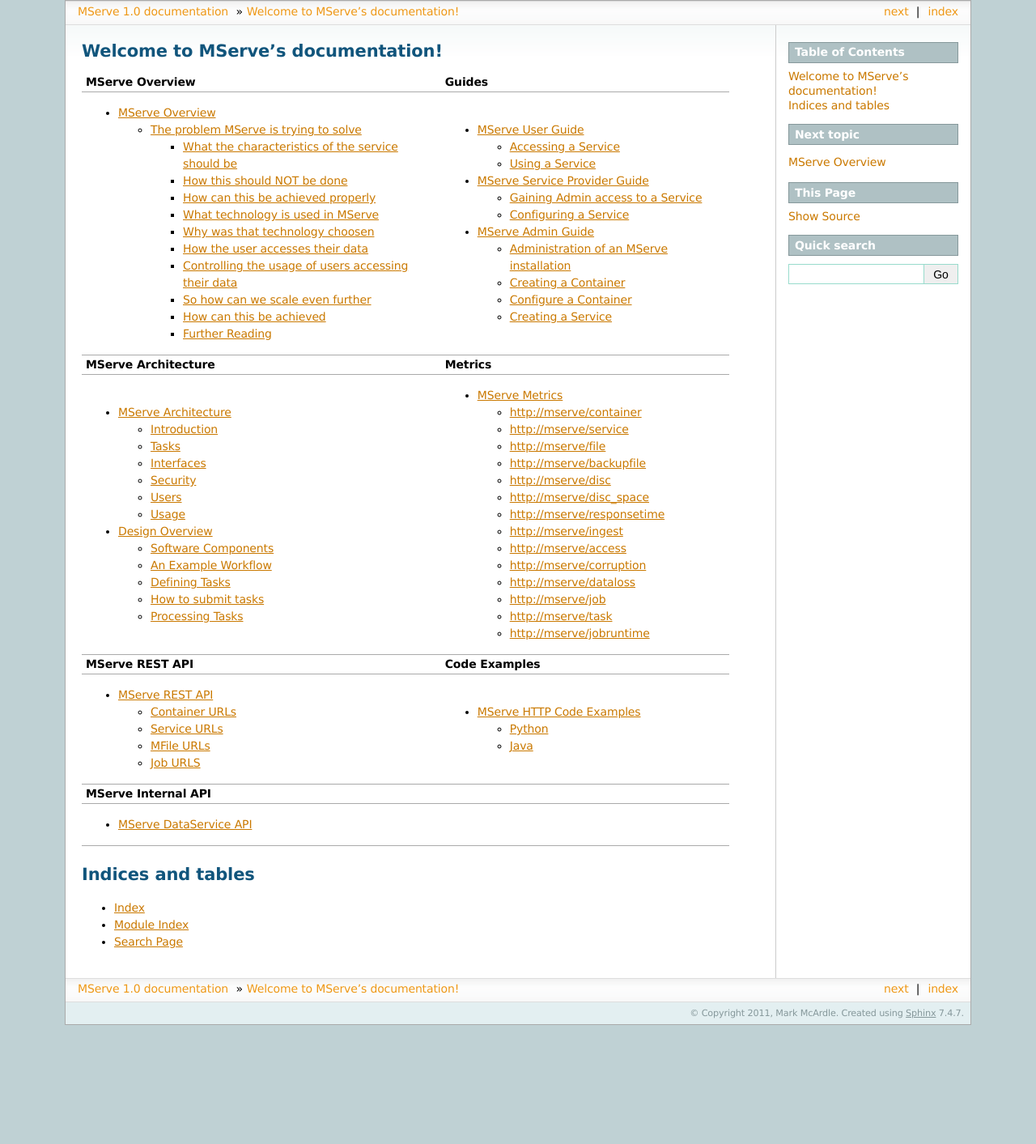
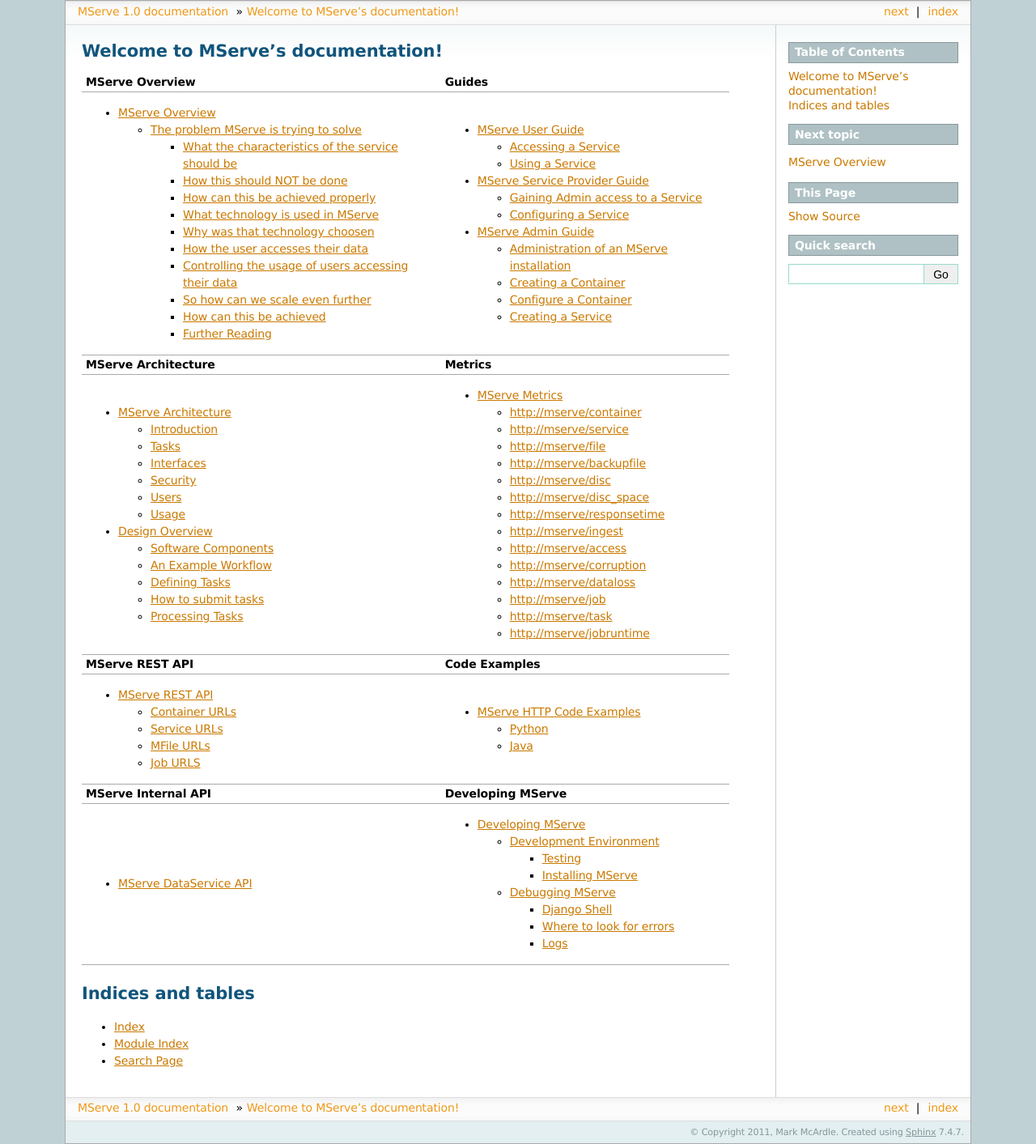
Before and after one commit to mmcardle/MServe, a Sphinx documentation site: the page built from docs/index.rst, in a window 1280 px wide. Shown: the whole page at 81% size. Built offline with Sphinx 7.4.7, drawn with Linux system fonts in a browser that asks for light colours; before the commit the page ends 1266 px from its top, so only the background shows below that; some of the changed lines change nothing that is shown.

Commit message:
Development docs

```diff
--- /dev/null
+++ b/docs/developing.rst
@@ -0,0 +1,133 @@
+#################
+Developing MServe
+#################
+
+------------------
+Development Environment
+------------------
+
+Assuming you have downloaded the MServe source into a directory names **mserve**. First install the mserve dependencies::
+
+  sudo mserve/scripts/setup-mserve.sh dependencies
+
+Copy the **mserve/scripts/settings_dev.py** file into **mserve/django-mserve/**
+
+Edit the **settings_dev.py**
+
+* Set the **MSERVE_HOME** parameter to the directory that the settings.py file is located (DEFAULT=os.getcwd())
+* Set the **MSERVE_DATA** to where you want to store MServe files (DEFAULT=/path/to/mserve-test-data)
+* Set the **MSERVE_LOG** to the directory where you want to save the development log file (DEFAULT=os.getcwd())
+* Set the **DBNAME** to the name of the developement database (DEFAULT=mservedbdev)
+
+Setup the database::
+
+  python mserve/django-mserve/manage.py syncdb
+  python mserve/django-mserve/manage.py migrate dataservice
+  python mserve/django-mserve/manage.py migrate jobservice
+  python mserve/django-mserve/manage.py migrate celery
+
+Run the development service::
+
+  python mserve/django-mserve/manage.py runserver
+
+Visit `127.0.0.1:8000 <http://127.0.0.1:8000>`_ in your browser, output will be to the console window
+
+
+Testing
+------------------
+
+There are 3 classes of tests in MServe *django-mserve/dataservice/tests.py*
+
+**ClientTest**
+    The Client Tests uses django test client
+    `Django Test Client <https://docs.djangoproject.com/en/dev/topics/testing/#module-django.test.client>`_
+    It mimics a MServe API user and browser, and its primary function is to test the code in *django-mserve/dataservice/handlers.py* and *django-mserve/dataservice/urls.py*
+
+**ApiTest**
+    The Api tests check the internal MServe API, functionality *django-mserve/dataservice/models.py*
+
+**TaskTest**
+    This set of tests is to test the running of tasks *django-mserve/dataservice/tasks.py*
+    There should be a test for each individual task, and a new test should be added when creating a new task
+
+Test can be run with the command::
+
+  python mserve/django-mserve/manage.py test dataservice
+
+
+Installing MServe
+------------------
+
+MServe has been tested on Ubuntu 10.04-3 LTS, other versions may work but have not been tested
+
+On a fresh 10.04-3 Ubuntu, update and reboot::
+
+  sudo apt-get update
+  sudo apt-get -y upgrade
+  sudo reboot
+
+Then follow the commands::
+
+  cp mserve/scripts/setup-mserve.sh ~
+  cd ~
+  ./setup-mserve.sh -a mserve.tar.gz
+
+------------------
+Debugging MServe
+------------------
+
+Django Shell
+------------------
+
+`Django Shell Documentation <https://docs.djangoproject.com/en/dev/ref/django-admin/#shell/>`_
+
+Running the Django Shell::
+
+  python mserve/django-mserve/manage.py shell
+
+Finding an MFile::
+
+  > from dataservice.models import *
+  > MFile.objects.filter(id="someid")
+
+Running a task synchronously::
+
+  > from dataservice.tasks import *
+  > mimefile([mfileid],[])
+  { "mimetype" : "XXXXX" }
+
+Running a task asynchronously::
+
+  > from dataservice.tasks import *
+  > asyncresult = mimefile.delay([mfileid],[])
+  .... wait a second ....
+  > asyncresult.result
+  { "mimetype" : "XXXXX" }
+
+
+Where to look for errors
+------------------
+
+Logs
+-------
+
+Development::
+
+  MSERVE_HOME/mserve.log
+  MSERVE_HOME/celery{n}.log (where n is the number of the queue)
+
+Live Server::
+
+  /var/log/mserve/mserve.log
+  /var/log/mserve/celeryd{n}.log (where n is the number of the queue)
+  /var/log/apache/access.log
+  /var/log/apache/error.log
+
+Tests not running
++++++++++++++++
+
+Tasks not submitted
++++++++++++++++
+
+Tasks submitted but not running
++++++++++++++++
--- a/docs/index.rst
+++ b/docs/index.rst
@@ -40,12 +40,12 @@
 |                            |                            |
 |                            |                            |
 +----------------------------+----------------------------+
-| **MServe Internal API**    |                            |
+| **MServe Internal API**    |  **Developing MServe**     |
 +----------------------------+----------------------------+
-| .. toctree::               |                            |
-|    :maxdepth: 3            |                            |
+| .. toctree::               |  .. toctree::              |
+|    :maxdepth: 3            |     :maxdepth: 3           |
 |                            |                            |
-|    dataservice             |                            |
+|    dataservice             |     developing             |
 |                            |                            |
 |                            |                            |
 |                            |                            |
```
